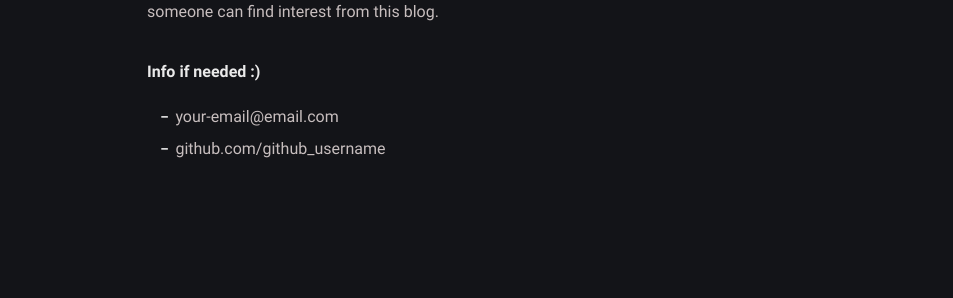
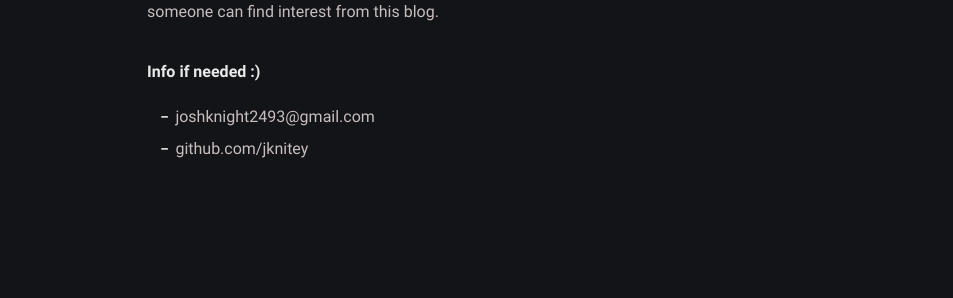
Before and after one commit to jknitey/jknitey.github.io, a Jekyll site: the page built from about.md, in a window 1280 px wide. Shown: the part 393-691 px from the top of the page, without its empty margins (163-1116 px from the left). Built offline with Jekyll 4.4.1, drawn with Linux system fonts in a browser that asks for light colours.

Commit message:
Update _config.yml

```diff
--- a/_config.yml
+++ b/_config.yml
@@ -14,10 +14,10 @@ author:
   bio: >- # tell to the world
     This is my blog space to display data science areas that I feel are lacking and should be addressed in vegetable agriculture but not limited to.
   username: username # general username
-  github: github_username # github username
-  twitter: twitter_username # twitter username
-  facebook: facebook_username # facebook username
-  email: your-email@email.com # email adress
+  github: jknitey # github username
+  #twitter: twitter_username # twitter username
+  #facebook: facebook_username # facebook username
+  email: joshknight2493@gmail.com # email adress
   avatar: /assets/img/avatar.jpg # change with your own avatar
 
 # URL settings
```
